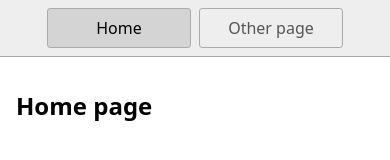
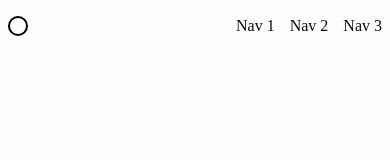
Before and after one commit to Enforsix/A2G-DAG-20, a website: page index.html in a window 390 px wide. Drawn offline with Linux system fonts and the light colour scheme.

Commit message:
For Loops

```diff
--- a/index.html
+++ b/index.html
@@ -1,23 +1,28 @@
 <!DOCTYPE html>
-<html lang="en">
+<html lang="nb">
   <head>
-    <title>Home</title>
+    <title>Hjem</title>
     <meta charset="UTF-8" />
     <meta name="viewport" content="width=device-width" />
-    <!--
-      Need a visual blank slate?
-      Remove all code in `styles.css`!
-    -->
     <link rel="stylesheet" href="styles.css" />
     <script type="module" src="script.js"></script>
   </head>
   <body>
-    <nav>
-      <a href="/" aria-current="page">Home</a>
-      <a href="/page2.html">Other page</a>
-    </nav>
+    <header>
+      <div class="headerLogo"></div>
+      <nav>
+        <ul class="navigationList">
+          <li>Nav 1</li>
+          <li>Nav 2</li>
+          <li>Nav 3</li>
+        </ul>
+      </nav>
+    </header>
     <main>
-      <h1>Home page</h1>
+      <section></section>
     </main>
+    <footer>
+      <h3></h3>
+    </footer>
   </body>
 </html>
--- a/script.js
+++ b/script.js
@@ -1 +1,50 @@
-console.log('Hello!');
+// For Loops
+
+for (
+    let i = 0; // Deklererer en variable som begynner på 0 (utgangspunkt)
+    i < 5; // sjekker om variabelen er mindr en 5 (antal ganger koden blir repetert)
+    i++ // Adds the index + index to count a iteration
+    ) {
+        console.log(" Again and again");
+        console.log(i);
+};
+console.log("---------- Ny sone ----------")
+
+for (
+    let index = 0; index < 5; index++)
+    {
+        //console.log("Repetert")
+        //console.log(index);
+    };
+
+console.log("---------- Ny sone ----------")
+// Oppgave: Lag en variabel som lagrer en basic array/flat array
+
+const cars = ["ford", "volvo", "volkswagen", "mitsubishi"];
+//console.log(cars);
+
+for (let index = 0; index < cars.length; index++) {
+    //console.log(index);
+    //console.log(cars[index]);
+}
+
+//  oppgave: Lag en variabel som lagrer en basic array/flat array
+//lag en "for lope" som  går gjennom alle array elementene
+
+const wapons = ["sword", "dagger", "wand", "staf" ];
+//console.log(wapons);
+
+for (let index = 0; index < wapons.length; index++) {
+//console.log(index);
+//console.log(wapons[index]);
+}
+
+//
+console.log("---------- Ny sone ----------")
+//
+
+for (let index = 5; index > 0; index = index - index) {
+    console.log(index);
+
+
+}
--- a/styles.css
+++ b/styles.css
@@ -1,46 +1,52 @@
-* {
-  box-sizing: border-box;
+/* External CSS */
+
+/* body is a CSS Selector */
+/* {} idicates a CSS Declaration */
+body {
+  /* property:value; is a CSS Rule */
+  background-color: #fdfdfd;
+  color: #0d0d0d;
 }
 
-body {
-  margin: 0;
-  font-family: system-ui, sans-serif;
-  color: black;
-  background-color: white;
+/* HEADER */
+header {
+  display: flex;
+  justify-content: space-between;
+  align-items: center;
+  padding: 8px 0;
 }
 
-nav {
-  display: flex;
-  flex-wrap: wrap;
-  align-items: center;
-  justify-content: center;
-  padding: 0.5rem;
-  gap: 0.5rem;
-  border-bottom: solid 1px #aaa;
-  background-color: #eee;
+.headerLogo {
+  padding: 8px;
+  border: 2px solid black;
+  border-radius: 50%;
 }
 
-nav a {
-  display: inline-block;
-  min-width: 9rem;
-  padding: 0.5rem;
-  border-radius: 0.2rem;
-  border: solid 1px #aaa;
-  text-align: center;
-  text-decoration: none;
-  color: #555;
+.hamburger {
+  height: 26px;
+  width: 26px;
 }
 
-nav a[aria-current='page'] {
-  color: #000;
-  background-color: #d4d4d4;
+.hidden {
+  display: none;
 }
 
-main {
-  padding: 1rem;
+.navigationList {
+  display: flex;
+  justify-content: end;
+  gap: 15px;
+  list-style-type: none;
+  margin: 0;
+  padding: 0;
 }
 
-h1 {
-  font-weight: bold;
-  font-size: 1.5rem;
+/* MAIN */
+section {
+  height: 100vh;
 }
+
+/* FOOTER */
+footer {
+  display: flex;
+  justify-content: center;
+}
```
Also changed, not shown: guide/disconary.md (added, +58 -0 lines), guide/guide.md (added, +25 -0 lines), page2.html (deleted, +0 -19 lines), 1 other file.
